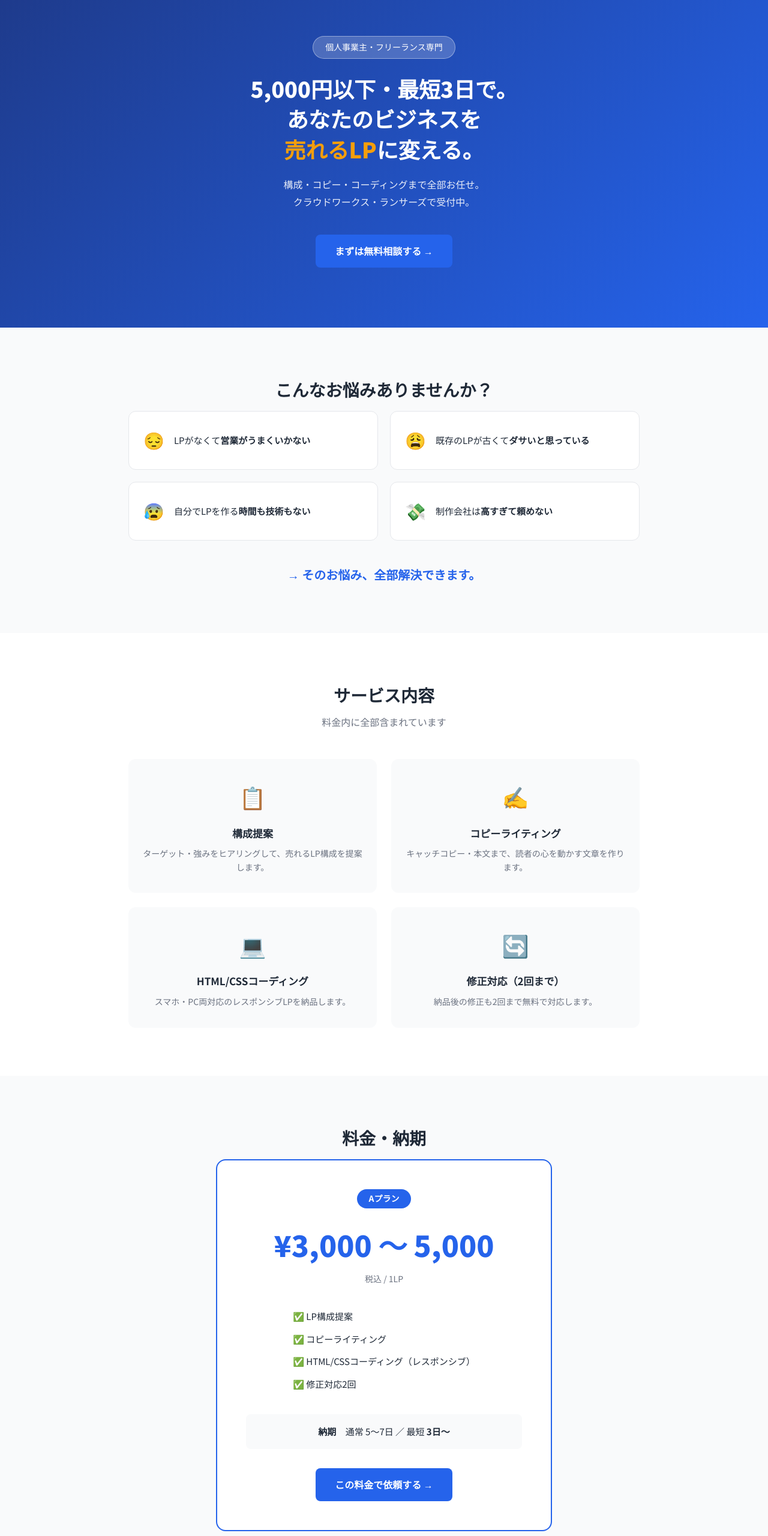
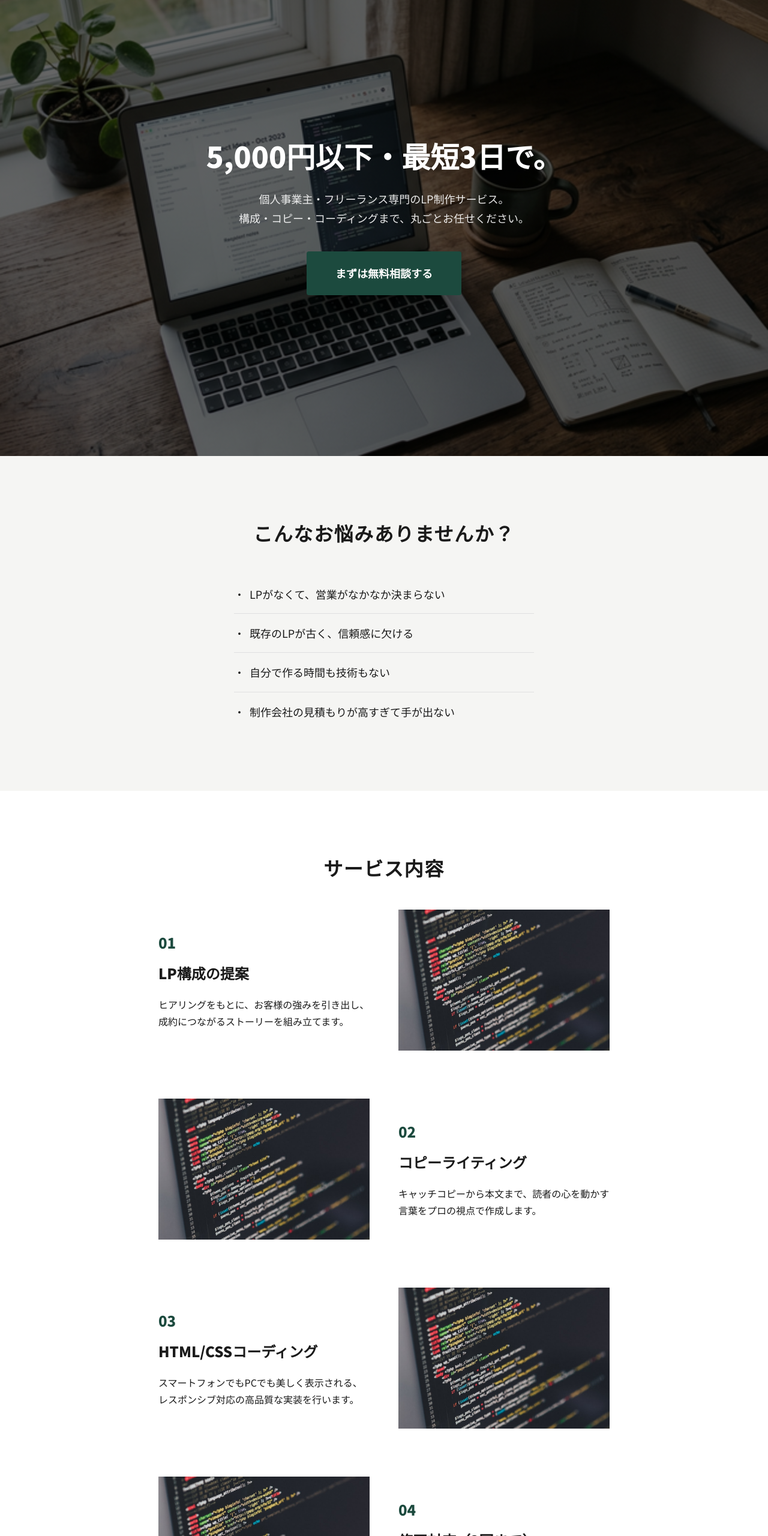
Before and after one commit to yushi41/lp-service-sample, a plain HTML site: page index.html in a window 1280 px wide. Shown: the part 40-2600 px from the top of the page at 60% size. Drawn offline with Linux system fonts and the light colour scheme.

Commit message:
feat: Redesign the landing page with updated visual styles, new images, and content structure.

```diff
--- a/index.html
+++ b/index.html
@@ -3,179 +3,175 @@
 <head>
     <meta charset="UTF-8">
     <meta name="viewport" content="width=device-width, initial-scale=1.0">
-  <title>個人事業主・フリーランス専門LP制作サービス｜最短3日・5,000円以下</title>
+    <title>個人事業主・フリーランス専門LP制作サービス｜5,000円以下・最短3日</title>
     <link rel="preconnect" href="https://fonts.googleapis.com">
-  <link href="https://fonts.googleapis.com/css2?family=Noto+Sans+JP:wght@400;500;700;900&display=swap" rel="stylesheet">
+    <link href="https://fonts.googleapis.com/css2?family=Noto+Sans+JP:wght@400;700;900&display=swap" rel="stylesheet">
     <link rel="stylesheet" href="style.css">
 </head>
 <body>
 
-  <!-- ヒーローセクション -->
-  <section class="hero">
+    <!-- 1. ヒーローセクション -->
+    <header class="hero">
+        <div class="container hero-content">
+            <h1 class="hero-title">5,000円以下・最短3日で。</h1>
+            <p class="hero-sub">
+                個人事業主・フリーランス専門のLP制作サービス。<br>
+                構成・コピー・コーディングまで、丸ごとお任せください。
+            </p>
+            <a href="#contact" class="btn-primary">まずは無料相談する</a>
+        </div>
+    </header>
+
+    <!-- 2. こんな方へ（Pain） -->
+    <section class="pain">
         <div class="container">
-      <p class="hero-badge">個人事業主・フリーランス専門</p>
-      <h1 class="hero-title">
-        5,000円以下・最短3日で。<br>
-        あなたのビジネスを<br>
-        <span class="accent">売れるLP</span>に変える。
-      </h1>
-      <p class="hero-sub">
-        構成・コピー・コーディングまで全部お任せ。<br>
-        クラウドワークス・ランサーズで受付中。
-      </p>
-      <a href="#contact" class="btn-primary">まずは無料相談する →</a>
+            <h2 class="section-title">こんなお悩みありませんか？</h2>
+            <ul class="pain-list">
+                <li class="pain-item">LPがなくて、営業がなかなか決まらない</li>
+                <li class="pain-item">既存のLPが古く、信頼感に欠ける</li>
+                <li class="pain-item">自分で作る時間も技術もない</li>
+                <li class="pain-item">制作会社の見積もりが高すぎて手が出ない</li>
+            </ul>
         </div>
     </section>
 
-  <!-- 悩みセクション -->
-  <section class="pain">
-    <div class="container">
-      <h2 class="section-title">こんなお悩みありませんか？</h2>
-      <div class="pain-list">
-        <div class="pain-item">
-          <span class="pain-icon">😔</span>
-          <p>LPがなくて<strong>営業がうまくいかない</strong></p>
-        </div>
-        <div class="pain-item">
-          <span class="pain-icon">😩</span>
-          <p>既存のLPが古くて<strong>ダサいと思っている</strong></p>
-        </div>
-        <div class="pain-item">
-          <span class="pain-icon">😰</span>
-          <p>自分でLPを作る<strong>時間も技術もない</strong></p>
-        </div>
-        <div class="pain-item">
-          <span class="pain-icon">💸</span>
-          <p>制作会社は<strong>高すぎて頼めない</strong></p>
-        </div>
-      </div>
-      <p class="pain-solution">→ そのお悩み、全部解決できます。</p>
-    </div>
-  </section>
-
-  <!-- サービス内容 -->
+    <!-- 3. サービス内容 -->
     <section class="service">
         <div class="container">
             <h2 class="section-title">サービス内容</h2>
-      <p class="section-sub">料金内に全部含まれています</p>
-      <div class="service-grid">
+
             <div class="service-item">
-          <div class="service-icon">📋</div>
-          <h3>構成提案</h3>
-          <p>ターゲット・強みをヒアリングして、売れるLP構成を提案します。</p>
+                <div class="service-img">
+                    <img src="images/service.jpg" alt="構成案の作成イメージ">
                 </div>
+                <div class="service-info">
+                    <span class="service-num">01</span>
+                    <h3>LP構成の提案</h3>
+                    <p>ヒアリングをもとに、お客様の強みを引き出し、成約につながるストーリーを組み立てます。</p>
+                </div>
+            </div>
+
             <div class="service-item">
-          <div class="service-icon">✍️</div>
+                <div class="service-img">
+                    <img src="images/service.jpg" alt="コピーライティングのイメージ">
+                </div>
+                <div class="service-info">
+                    <span class="service-num">02</span>
                     <h3>コピーライティング</h3>
-          <p>キャッチコピー・本文まで、読者の心を動かす文章を作ります。</p>
+                    <p>キャッチコピーから本文まで、読者の心を動かす言葉をプロの視点で作成します。</p>
                 </div>
+            </div>
+
             <div class="service-item">
-          <div class="service-icon">💻</div>
+                <div class="service-img">
+                    <img src="images/service.jpg" alt="コーディングのイメージ">
+                </div>
+                <div class="service-info">
+                    <span class="service-num">03</span>
                     <h3>HTML/CSSコーディング</h3>
-          <p>スマホ・PC両対応のレスポンシブLPを納品します。</p>
+                    <p>スマートフォンでもPCでも美しく表示される、レスポンシブ対応の高品質な実装を行います。</p>
                 </div>
+            </div>
+
             <div class="service-item">
-          <div class="service-icon">🔄</div>
+                <div class="service-img">
+                    <img src="images/service.jpg" alt="修正対応のイメージ">
+                </div>
+                <div class="service-info">
+                    <span class="service-num">04</span>
                     <h3>修正対応（2回まで）</h3>
-          <p>納品後の修正も2回まで無料で対応します。</p>
+                    <p>納品後の最終調整も安心。2回までの修正を無料で承ります（軽微な変更）。</p>
                 </div>
             </div>
         </div>
     </section>
 
-  <!-- 料金・納期 -->
+    <!-- 4. 料金・納期 -->
     <section class="price">
         <div class="container">
             <h2 class="section-title">料金・納期</h2>
-      <div class="price-card">
-        <div class="price-badge">Aプラン</div>
-        <div class="price-amount">¥3,000 〜 5,000</div>
-        <p class="price-note">税込 / 1LP</p>
-        <ul class="price-includes">
-          <li>✅ LP構成提案</li>
-          <li>✅ コピーライティング</li>
-          <li>✅ HTML/CSSコーディング（レスポンシブ）</li>
-          <li>✅ 修正対応2回</li>
-        </ul>
-        <div class="price-delivery">
-          <span class="delivery-label">納期</span>
-          <span class="delivery-value">通常 5〜7日 ／ 最短 <strong>3日〜</strong></span>
-        </div>
-        <a href="#contact" class="btn-primary">この料金で依頼する →</a>
-      </div>
+            <table class="price-table">
+                <tr>
+                    <th>料金</th>
+                    <td>
+                        <span class="price-emphasis">¥3,000 〜 5,000</span><br>
+                        <small>※実績づくり期間の特別価格（税込）</small>
+                    </td>
+                </tr>
+                <tr>
+                    <th>納期</th>
+                    <td>
+                        通常 5〜7日<br>
+                        <strong>最短 3日（要相談）</strong>
+                    </td>
+                </tr>
+            </table>
         </div>
     </section>
 
-  <!-- 制作の流れ -->
+    <!-- 5. 制作の流れ -->
     <section class="flow">
         <div class="container">
             <h2 class="section-title">制作の流れ</h2>
-      <div class="flow-steps">
-        <div class="flow-step">
-          <div class="step-number">01</div>
+            <ul class="flow-list">
+                <li class="flow-item">
+                    <span class="flow-step">STEP 01</span>
                     <h3>ヒアリング</h3>
-          <p>チャットでビジネス内容・ターゲット・強みをお聞きします。</p>
+                    <p>チャットにて、ビジネスの内容やターゲット、強みをお聞きします。</p>
+                </li>
+                <li class="flow-item">
+                    <span class="flow-step">STEP 02</span>
+                    <h3>構成・コピー提案</h3>
+                    <p>LPの骨組みとキャッチコピーをご提案し、方向性を確認します。</p>
+                </li>
+                <li class="flow-item">
+                    <span class="flow-step">STEP 03</span>
+                    <h3>コーディング</h3>
+                    <p>最新のWeb標準に基づき、丁寧にLPを組み立てます。</p>
+                </li>
+                <li class="flow-item">
+                    <span class="flow-step">STEP 04</span>
+                    <h3>納品・修正</h3>
+                    <p>完成したファイルを納品します。修正が必要な場合は2回まで対応します。</p>
+                </li>
+            </ul>
         </div>
-        <div class="flow-arrow">→</div>
-        <div class="flow-step">
-          <div class="step-number">02</div>
-          <h3>構成・コピー提案</h3>
-          <p>LP構成とキャッチコピーをご提案。方向性を確認します。</p>
+    </section>
+
+    <!-- 6. よくある質問 -->
+    <section class="faq">
+        <div class="container">
+            <h2 class="section-title">よくある質問</h2>
+            <div class="faq-list">
+                <div class="faq-item">
+                    <span class="faq-q">Q. 制作会社と何が違うのですか？</span>
+                    <p class="faq-a">A. 個人事業主様に特化し、最低限必要な機能を絞り込むことで、圧倒的な低価格と短納期を実現しています。</p>
                 </div>
-        <div class="flow-arrow">→</div>
-        <div class="flow-step">
-          <div class="step-number">03</div>
-          <h3>コーディング</h3>
-          <p>HTML/CSSでLP本体を制作。スマホ・PC両対応。</p>
+                <div class="faq-item">
+                    <span class="faq-q">Q. 自分でサーバーを用意する必要がありますか？</span>
+                    <p class="faq-a">A. はい、基本的にはファイル納品となりますが、Vercel等への無料公開サポートもオプションで承っております。</p>
                 </div>
-        <div class="flow-arrow">→</div>
-        <div class="flow-step">
-          <div class="step-number">04</div>
-          <h3>納品・修正</h3>
-          <p>ファイルを納品。修正は2回まで無料対応します。</p>
+                <div class="faq-item">
+                    <span class="faq-q">Q. どんな業種でも依頼できますか？</span>
+                    <p class="faq-a">A. はい、フリーランス・個人事業主の方であれば、コンサル・美容・飲食など幅広く対応可能です。</p>
                 </div>
             </div>
         </div>
     </section>
 
-  <!-- FAQ -->
-  <section class="faq">
+    <!-- 7. CTA（最終） -->
+    <section class="cta-final" id="contact">
         <div class="container">
-      <h2 class="section-title">よくある質問</h2>
-      <div class="faq-list">
-        <div class="faq-item">
-          <p class="faq-q">Q. 修正は何回できますか？</p>
-          <p class="faq-a">A. 2回まで無料で対応します。それ以降は別途ご相談ください。</p>
-        </div>
-        <div class="faq-item">
-          <p class="faq-q">Q. 自分でLP公開できない場合はどうすればいいですか？</p>
-          <p class="faq-a">A. Vercelを使った無料公開のサポートも対応します（別途ご相談）。</p>
-        </div>
-        <div class="faq-item">
-          <p class="faq-q">Q. 支払い方法は？</p>
-          <p class="faq-a">A. クラウドワークス・ランサーズの決済システムをご利用いただきます。</p>
-        </div>
-        <div class="faq-item">
-          <p class="faq-q">Q. どんな業種でも対応できますか？</p>
-          <p class="faq-a">A. 個人事業主・フリーランスの方であれば基本的に対応可能です。まずはご相談ください。</p>
-        </div>
-      </div>
-    </div>
-  </section>
-
-  <!-- CTA -->
-  <section class="contact" id="contact">
-    <div class="container">
-      <h2 class="cta-title">まずは気軽に相談してみてください</h2>
-      <p class="cta-sub">クラウドワークス・ランサーズのメッセージからお気軽にどうぞ。<br>相談・見積もりは無料です。</p>
-      <a href="#" class="btn-primary btn-large">無料相談・見積もりはこちら →</a>
+            <h2>あなたのビジネスを、<br>もっと加速させませんか？</h2>
+            <p style="margin-bottom: 40px;">相談・見積もりは無料です。お気軽にお問い合わせください。</p>
+            <a href="#" class="btn-primary btn-white">クラウドワークスで相談する</a>
         </div>
     </section>
 
     <!-- フッター -->
-  <footer class="footer">
+    <footer>
         <div class="container">
-      <p>© 2026 LP制作サービス｜いしかわ</p>
+            <p>&copy; 2026 LP制作サービス｜いしかわ</p>
         </div>
     </footer>
 
--- a/style.css
+++ b/style.css
@@ -6,14 +6,13 @@
 }
 
 :root {
-  --primary: #2563EB;
-  --primary-dark: #1D4ED8;
-  --accent: #F59E0B;
-  --text: #1F2937;
-  --text-light: #6B7280;
-  --bg-light: #F9FAFB;
+  --text-main: #1A1A1A;
+  --text-sub: #5C5C5C;
+  --bg-main: #FFFFFF;
+  --bg-sub: #F5F5F3;
+  --accent: #1C4A3E;
+  --border: #E0E0E0;
   --white: #FFFFFF;
-  --border: #E5E7EB;
 }
 
 html {
@@ -22,376 +21,275 @@ html {
 
 body {
   font-family: 'Noto Sans JP', sans-serif;
-  color: var(--text);
-  line-height: 1.7;
+  color: var(--text-main);
+  background-color: var(--bg-main);
+  line-height: 1.8;
   font-size: 16px;
+  -webkit-font-smoothing: antialiased;
 }
 
 .container {
-  max-width: 900px;
+  max-width: 800px;
   margin: 0 auto;
   padding: 0 24px;
 }
 
-/* ===== ボタン ===== */
+/* ===== 汎用パーツ ===== */
+.section-title {
+  font-size: 32px;
+  font-weight: 900;
+  text-align: center;
+  margin-bottom: 40px;
+  letter-spacing: 0.05em;
+}
+
+section {
+  padding: 100px 0;
+}
+
 .btn-primary {
   display: inline-block;
-  background: var(--primary);
+  background-color: var(--accent);
   color: var(--white);
-  padding: 14px 32px;
-  border-radius: 8px;
+  padding: 20px 48px;
   text-decoration: none;
   font-weight: 700;
-  font-size: 16px;
-  transition: background 0.2s;
+  font-size: 18px;
+  border-radius: 4px;
+  transition: opacity 0.2s;
+  text-align: center;
 }
 
 .btn-primary:hover {
-  background: var(--primary-dark);
+  opacity: 0.9;
 }
 
-.btn-large {
-  padding: 18px 48px;
+/* ===== ヒーローセクション ===== */
+.hero {
+  height: 100vh;
+  min-height: 600px;
+  background-image: linear-gradient(rgba(0,0,0,0.6), rgba(0,0,0,0.6)), url('images/hero.png');
+  background-size: cover;
+  background-position: center;
+  display: flex;
+  align-items: center;
+  justify-content: center;
+  color: var(--white);
+  text-align: center;
+}
+
+.hero-content {
+  max-width: 700px;
+}
+
+.hero-title {
+  font-size: 48px;
+  font-weight: 900;
+  line-height: 1.3;
+  margin-bottom: 24px;
+}
+
+.hero-sub {
+  font-size: 18px;
+  margin-bottom: 40px;
+  opacity: 0.9;
+}
+
+/* ===== こんな方へ (Pain) ===== */
+.pain {
+  background-color: var(--bg-sub);
+}
+
+.pain-list {
+  list-style: none;
+  max-width: 500px;
+  margin: 0 auto;
+}
+
+.pain-item {
+  padding: 16px 0;
+  border-bottom: 1px solid var(--border);
   font-size: 18px;
 }
 
-/* ===== セクション共通 ===== */
-section {
-  padding: 80px 0;
+.pain-item:last-child {
+  border-bottom: none;
 }
 
-.section-title {
-  font-size: 28px;
-  font-weight: 900;
-  text-align: center;
-  margin-bottom: 12px;
+.pain-item::before {
+  content: "・";
+  margin-right: 8px;
 }
 
-.section-sub {
-  text-align: center;
-  color: var(--text-light);
-  margin-bottom: 48px;
+/* ===== サービス内容 ===== */
+.service-item {
+  display: flex;
+  align-items: center;
+  gap: 48px;
+  margin-bottom: 80px;
 }
 
-/* ===== ヒーロー ===== */
-.hero {
-  background: linear-gradient(135deg, #1E3A8A 0%, #2563EB 100%);
-  color: var(--white);
-  padding: 100px 0;
-  text-align: center;
+.service-item:nth-child(even) {
+  flex-direction: row-reverse;
 }
 
-.hero-badge {
-  display: inline-block;
-  background: rgba(255, 255, 255, 0.2);
-  border: 1px solid rgba(255, 255, 255, 0.4);
-  padding: 6px 20px;
-  border-radius: 999px;
-  font-size: 14px;
-  margin-bottom: 24px;
+.service-img {
+  flex: 1;
+  width: 100%;
 }
 
-.hero-title {
-  font-size: 36px;
-  font-weight: 900;
-  line-height: 1.4;
-  margin-bottom: 20px;
+.service-img img {
+  width: 100%;
+  height: auto;
+  display: block;
 }
 
-.hero-title .accent {
+.service-info {
+  flex: 1;
+}
+
+.service-num {
+  font-size: 24px;
+  font-weight: 900;
+  color: var(--accent);
+  margin-bottom: 8px;
+  display: block;
+}
+
+.service-info h3 {
+  font-size: 24px;
+  font-weight: 900;
+  margin-bottom: 16px;
+}
+
+/* ===== 料金・納期 ===== */
+.price {
+  background-color: var(--bg-sub);
+}
+
+.price-table {
+  width: 100%;
+  border-collapse: collapse;
+  margin-top: 40px;
+  background-color: var(--white);
+}
+
+.price-table th, .price-table td {
+  padding: 24px;
+  border: 1px solid var(--border);
+  text-align: left;
+}
+
+.price-table th {
+  background-color: var(--accent);
+  color: var(--white);
+  width: 30%;
+}
+
+.price-emphasis {
+  font-size: 32px;
+  font-weight: 900;
   color: var(--accent);
 }
 
-.hero-sub {
-  font-size: 16px;
-  opacity: 0.9;
-  margin-bottom: 40px;
-  line-height: 1.8;
+/* ===== 制作の流れ ===== */
+.flow-list {
+  list-style: none;
+  position: relative;
 }
 
-/* ===== 悩みセクション ===== */
-.pain {
-  background: var(--bg-light);
+.flow-item {
+  padding: 40px 0;
+  border-bottom: 1px solid var(--border);
 }
 
-.pain-list {
-  display: grid;
-  grid-template-columns: repeat(2, 1fr);
-  gap: 20px;
-  margin-bottom: 40px;
+.flow-item:last-child {
+  border-bottom: none;
 }
 
-.pain-item {
-  background: var(--white);
-  border: 1px solid var(--border);
-  border-radius: 12px;
-  padding: 24px;
-  display: flex;
-  align-items: center;
-  gap: 16px;
-}
-
-.pain-icon {
-  font-size: 28px;
-  flex-shrink: 0;
-}
-
-.pain-item p {
-  font-size: 15px;
-  line-height: 1.6;
-}
-
-.pain-solution {
-  text-align: center;
-  font-size: 20px;
+.flow-step {
+  font-size: 14px;
   font-weight: 700;
-  color: var(--primary);
-}
-
-/* ===== サービス内容 ===== */
-.service {
-  background: var(--white);
-}
-
-.service .section-title {
+  color: var(--text-sub);
+  display: block;
   margin-bottom: 8px;
 }
 
-.service-grid {
-  display: grid;
-  grid-template-columns: repeat(2, 1fr);
-  gap: 24px;
-  margin-top: 48px;
-}
-
-.service-item {
-  background: var(--bg-light);
-  border-radius: 12px;
-  padding: 32px 24px;
-  text-align: center;
-}
-
-.service-icon {
-  font-size: 36px;
-  margin-bottom: 16px;
-}
-
-.service-item h3 {
-  font-size: 17px;
-  font-weight: 700;
+.flow-item h3 {
+  font-size: 20px;
+  font-weight: 900;
   margin-bottom: 8px;
-}
-
-.service-item p {
-  font-size: 14px;
-  color: var(--text-light);
-  line-height: 1.6;
-}
-
-/* ===== 料金 ===== */
-.price {
-  background: var(--bg-light);
-}
-
-.price-card {
-  background: var(--white);
-  border: 2px solid var(--primary);
-  border-radius: 16px;
-  padding: 48px;
-  text-align: center;
-  max-width: 560px;
-  margin: 0 auto;
-}
-
-.price-badge {
-  display: inline-block;
-  background: var(--primary);
-  color: var(--white);
-  padding: 4px 20px;
-  border-radius: 999px;
-  font-size: 14px;
-  font-weight: 700;
-  margin-bottom: 20px;
-}
-
-.price-amount {
-  font-size: 48px;
-  font-weight: 900;
-  color: var(--primary);
-  margin-bottom: 4px;
-}
-
-.price-note {
-  color: var(--text-light);
-  font-size: 14px;
-  margin-bottom: 32px;
-}
-
-.price-includes {
-  list-style: none;
-  text-align: left;
-  margin-bottom: 32px;
-  display: inline-block;
-}
-
-.price-includes li {
-  padding: 6px 0;
-  font-size: 15px;
-}
-
-.price-delivery {
-  background: var(--bg-light);
-  border-radius: 8px;
-  padding: 16px 24px;
-  margin-bottom: 32px;
-  font-size: 15px;
-}
-
-.delivery-label {
-  font-weight: 700;
-  margin-right: 12px;
-}
-
-/* ===== 制作の流れ ===== */
-.flow {
-  background: var(--white);
-}
-
-.flow-steps {
-  display: flex;
-  align-items: flex-start;
-  gap: 8px;
-  margin-top: 48px;
-  flex-wrap: wrap;
-  justify-content: center;
-}
-
-.flow-step {
-  flex: 1;
-  min-width: 160px;
-  max-width: 200px;
-  text-align: center;
-  padding: 24px 16px;
-  background: var(--bg-light);
-  border-radius: 12px;
-}
-
-.step-number {
-  font-size: 32px;
-  font-weight: 900;
-  color: var(--primary);
-  margin-bottom: 12px;
-}
-
-.flow-step h3 {
-  font-size: 15px;
-  font-weight: 700;
-  margin-bottom: 8px;
-}
-
-.flow-step p {
-  font-size: 13px;
-  color: var(--text-light);
-  line-height: 1.5;
-}
-
-.flow-arrow {
-  font-size: 24px;
-  color: var(--text-light);
-  padding-top: 36px;
-  flex-shrink: 0;
 }
 
 /* ===== FAQ ===== */
 .faq {
-  background: var(--bg-light);
+  background-color: var(--bg-sub);
 }
 
 .faq-list {
-  max-width: 680px;
-  margin: 48px auto 0;
+  max-width: 600px;
+  margin: 0 auto;
 }
 
 .faq-item {
-  background: var(--white);
-  border-radius: 12px;
-  padding: 24px;
-  margin-bottom: 16px;
+  margin-bottom: 32px;
 }
 
 .faq-q {
-  font-weight: 700;
-  color: var(--primary);
+  font-weight: 900;
   margin-bottom: 8px;
+  display: block;
 }
 
 .faq-a {
-  color: var(--text-light);
-  font-size: 15px;
+  color: var(--text-sub);
 }
 
-/* ===== CTA ===== */
-.contact {
-  background: linear-gradient(135deg, #1E3A8A 0%, #2563EB 100%);
+/* ===== CTA (最終) ===== */
+.cta-final {
+  background-color: var(--accent);
   color: var(--white);
   text-align: center;
+  padding: 120px 0;
 }
 
-.cta-title {
-  font-size: 28px;
+.cta-final h2 {
+  font-size: 32px;
   font-weight: 900;
-  margin-bottom: 16px;
+  margin-bottom: 40px;
 }
 
-.cta-sub {
-  font-size: 16px;
-  opacity: 0.9;
-  margin-bottom: 40px;
-  line-height: 1.8;
+.btn-white {
+  background-color: var(--white);
+  color: var(--accent);
 }
 
 /* ===== フッター ===== */
-.footer {
-  background: var(--text);
-  color: rgba(255,255,255,0.6);
-  padding: 24px 0;
+footer {
+  padding: 40px 0;
   text-align: center;
   font-size: 14px;
+  color: var(--text-sub);
+  border-top: 1px solid var(--border);
 }
 
 /* ===== レスポンシブ ===== */
-@media (max-width: 640px) {
-  .hero-title {
-    font-size: 26px;
+@media (max-width: 768px) {
+  section {
+    padding: 80px 0;
   }
 
-  .section-title {
-    font-size: 22px;
+  .hero-title {
+    font-size: 32px;
   }
 
-  .pain-list {
-    grid-template-columns: 1fr;
+  .service-item {
+    flex-direction: column !important;
+    gap: 24px;
+    margin-bottom: 60px;
   }
 
-  .service-grid {
-    grid-template-columns: 1fr;
-  }
-
-  .flow-steps {
-    flex-direction: column;
-    align-items: center;
-  }
-
-  .flow-arrow {
-    transform: rotate(90deg);
-    padding-top: 0;
-  }
-
-  .price-card {
-    padding: 32px 24px;
-  }
-
-  .price-amount {
-    font-size: 36px;
+  .price-table th {
+    width: 40%;
   }
 }
```
Also changed, not shown: images/hero.png (added), images/service.jpg (added), 3 other files. Lines whose indentation alone changed are shown as unchanged.
